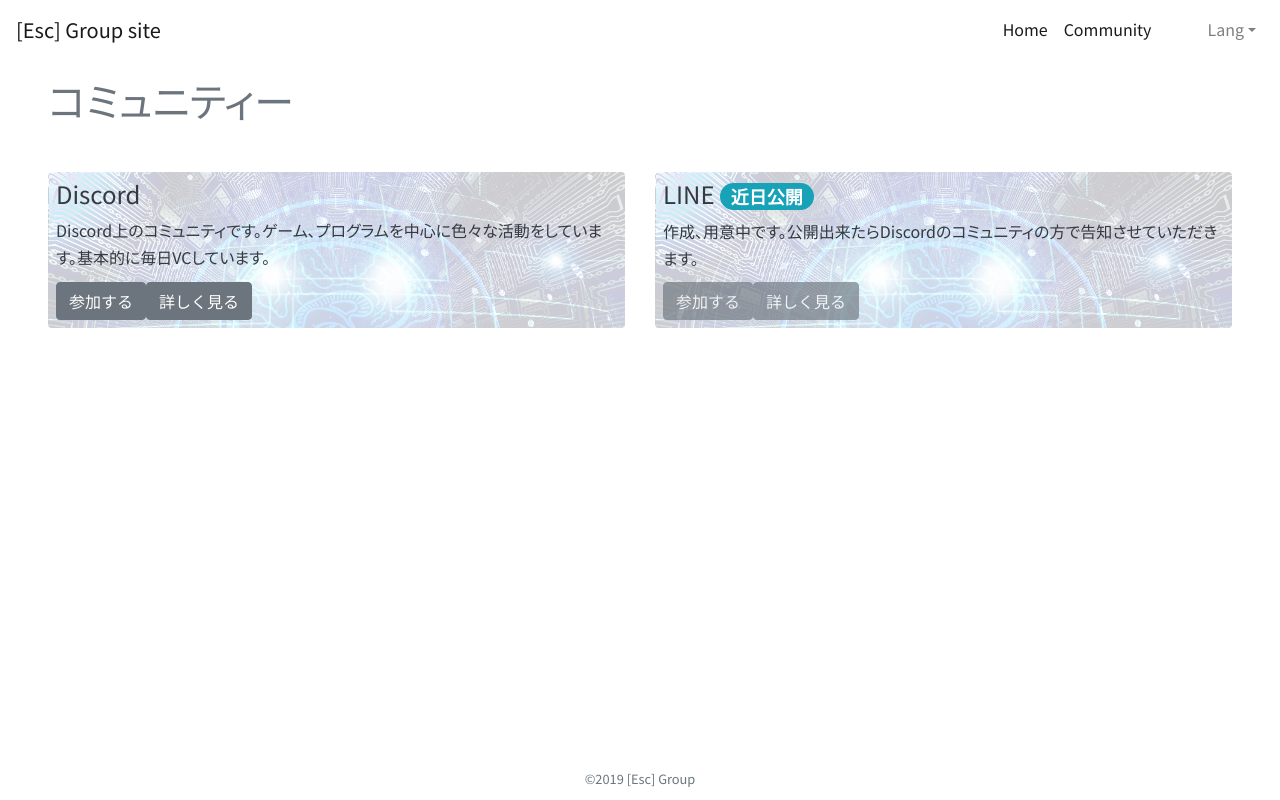
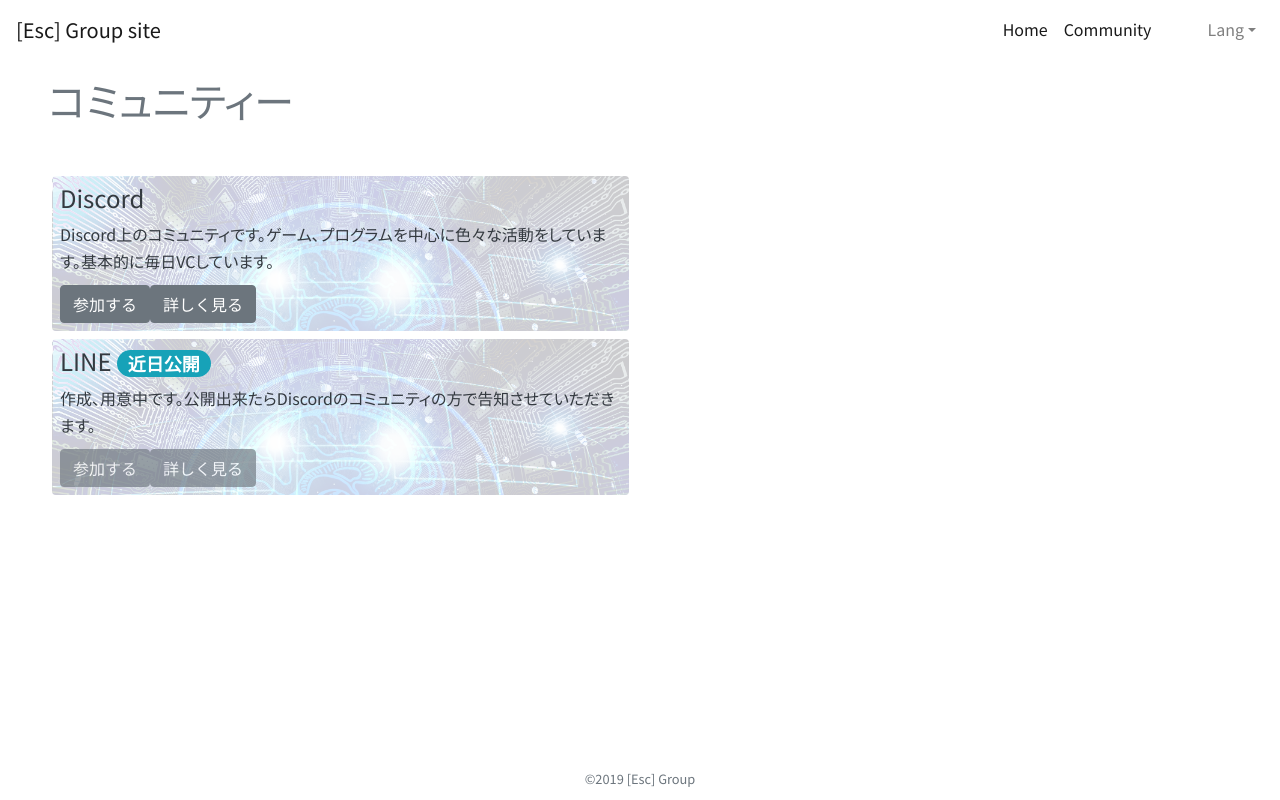
Before and after one commit to Escgroup/site-v4, a Nuxt app: page /community in a window 1280 px wide. Built offline with nearby package versions, Linux system fonts and the light colour scheme.

Commit message:
✨ : Add nuxt-link

```diff
--- /dev/null
+++ b/pages/community/discord/index.vue
@@ -0,0 +1,5 @@
+<template>
+    <div>
+        discord
+    </div>
+</template>
--- a/pages/community/index.vue
+++ b/pages/community/index.vue
@@ -7,6 +7,7 @@
                 :key="list"
                 style="position: relative;"
                 md="6"
+                class="m-1"
             >
                 <BgImg class="p-2 rounded" :img="path">
                     <div>
@@ -17,14 +18,16 @@
                             </b-badge>
                         </h4>
                         <p>{{ list.text }}</p>
-                        <div style="height:2em;"></div>
+                        <div class="p-3"></div>
                         <div style="position: absolute; bottom: 0.5em;">
                             <b-button :disabled="list.cos">
                                 参加する
                             </b-button>
-                            <b-button :disabled="list.cos">
-                                詳しく見る
-                            </b-button>
+                            <nuxt-link :to="list.link[0]" append>
+                                <b-button :disabled="list.cos">
+                                    詳しく見る
+                                </b-button>
+                            </nuxt-link>
                         </div>
                     </div>
                 </BgImg>
@@ -47,12 +50,14 @@
                     cos: false,
                     text:
                         "Discord上のコミュニティです。ゲーム、プログラムを中心に色々な活動をしています。基本的に毎日VCしています。",
+                    link: ["discord"],
                 },
                 {
                     name: "LINE",
                     cos: true,
                     text:
                         "作成、用意中です。公開出来たらDiscordのコミュニティの方で告知させていただきます。",
+                    link: ["line"],
                 },
             ],
             path: "/img/ai-think.jpg",
```
